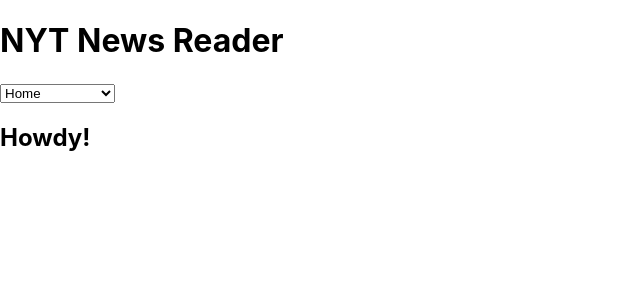
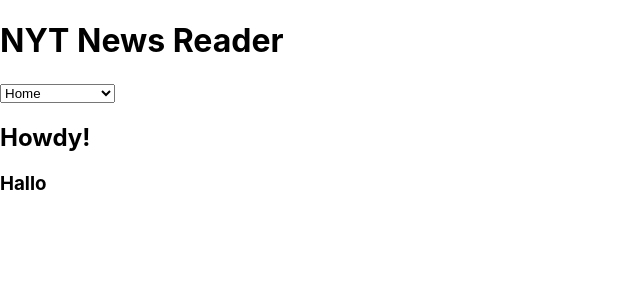
Before and after one commit to GrantXBeard/nytnewsreader, a React (Create React App) app: page / in a window 1280 px wide. Shown: the top 300 px of the page, without its empty margins (0-640 px from the left). Built offline with nearby package versions, Linux system fonts and the light colour scheme.

Commit message:
build card component

```diff
--- a/src/Card/Card.js
+++ b/src/Card/Card.js
@@ -0,0 +1,10 @@
+import React from "react";
+import './Card.css';
+
+function Card() {
+    return(
+        <h3>Hallo</h3>
+    )
+}
+
+export default Card;
--- a/src/Display/Display.js
+++ b/src/Display/Display.js
@@ -1,9 +1,13 @@
 import React from "react";
+import Card from "../Card/Card";
 import './Display.css'
 
 function Display(){
     return(
-        <h2>Howdy!</h2>
+        <>
+            <h2>Howdy!</h2>
+            <Card />
+        </>
     )
 }
 
```
